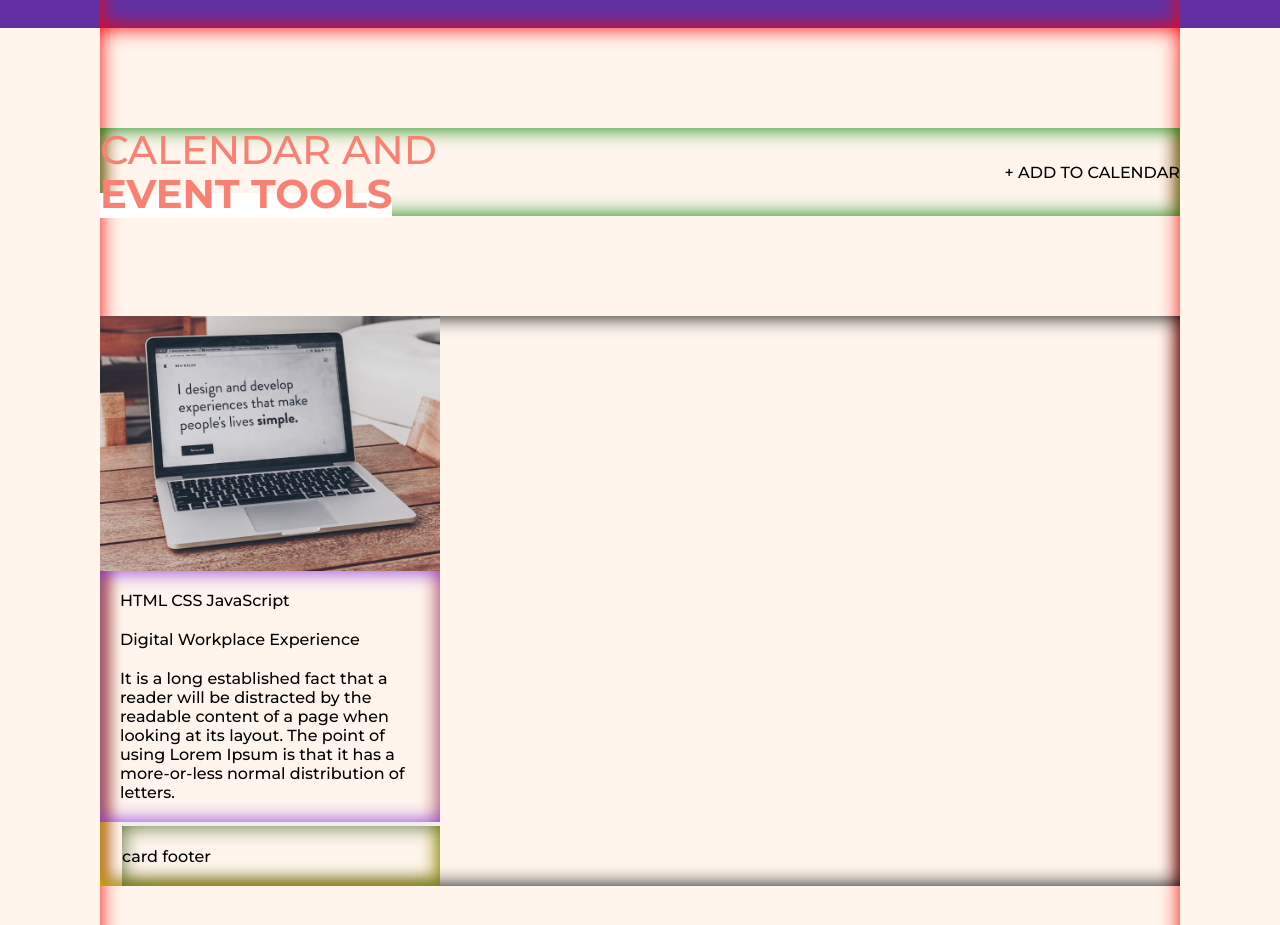
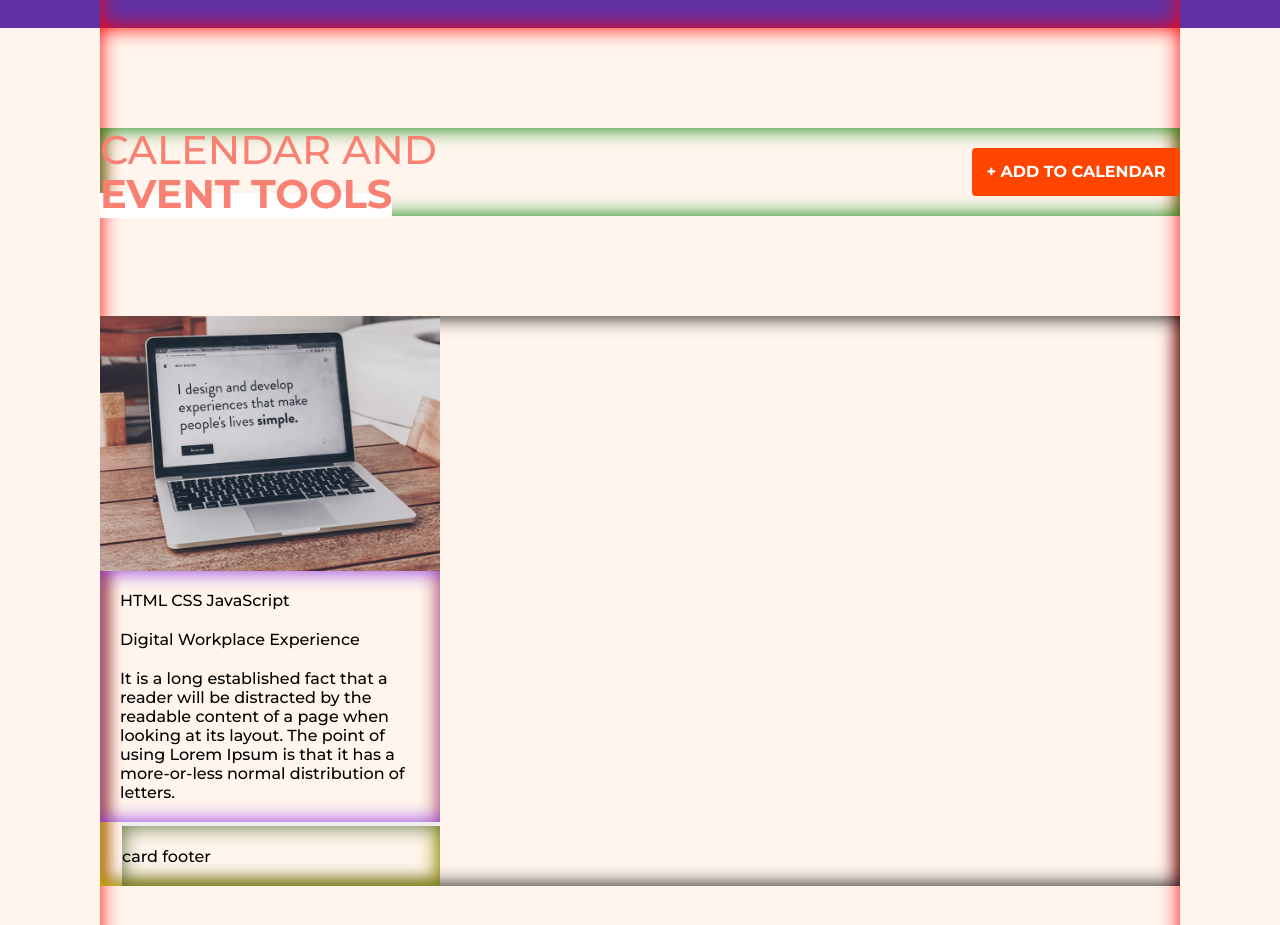
Before and after one commit to ohgoodgood/TIL, a plain HTML site: page HTML_CSS/practices/11_Zigzag/index.html in a window 1280 px wide. Shown: the part 920-1845 px from the top of the page. Drawn offline with Linux system fonts and the light colour scheme.

Commit message:
type-beige header complete

```diff
--- a/HTML_CSS/practices/11_Zigzag/style.css
+++ b/HTML_CSS/practices/11_Zigzag/style.css
@@ -19,6 +19,7 @@ img {
 a {
     text-decoration: unset;
     color: unset;
+    /* cursor: unset; */
 }
 
 /* TYPOGRAPHY */
@@ -217,7 +218,8 @@ a {
 /* type-beige */
 .type-beige .title {
     color: var(--color-orange-80);
-    max-width: 360px;
+    /* max-width: 360px; */
+    flex-grow: 1;
 }
 
 .highlight.type-white {
@@ -226,7 +228,19 @@ a {
 }
 
 .button {
-    margin-left: auto;
+    width: 208px;
+    height: 48px;
+    border-radius: 4px;
+    background-color: var(--color-orange-100);
+
+    color: var(--color-white-100);
+    font-size: 16px;
+    font-weight: bold;
+    line-height: 44px;
+
+    display: flex;
+    align-items: center;
+    justify-content: center;
 }
 
 .contents.type-column {
```
